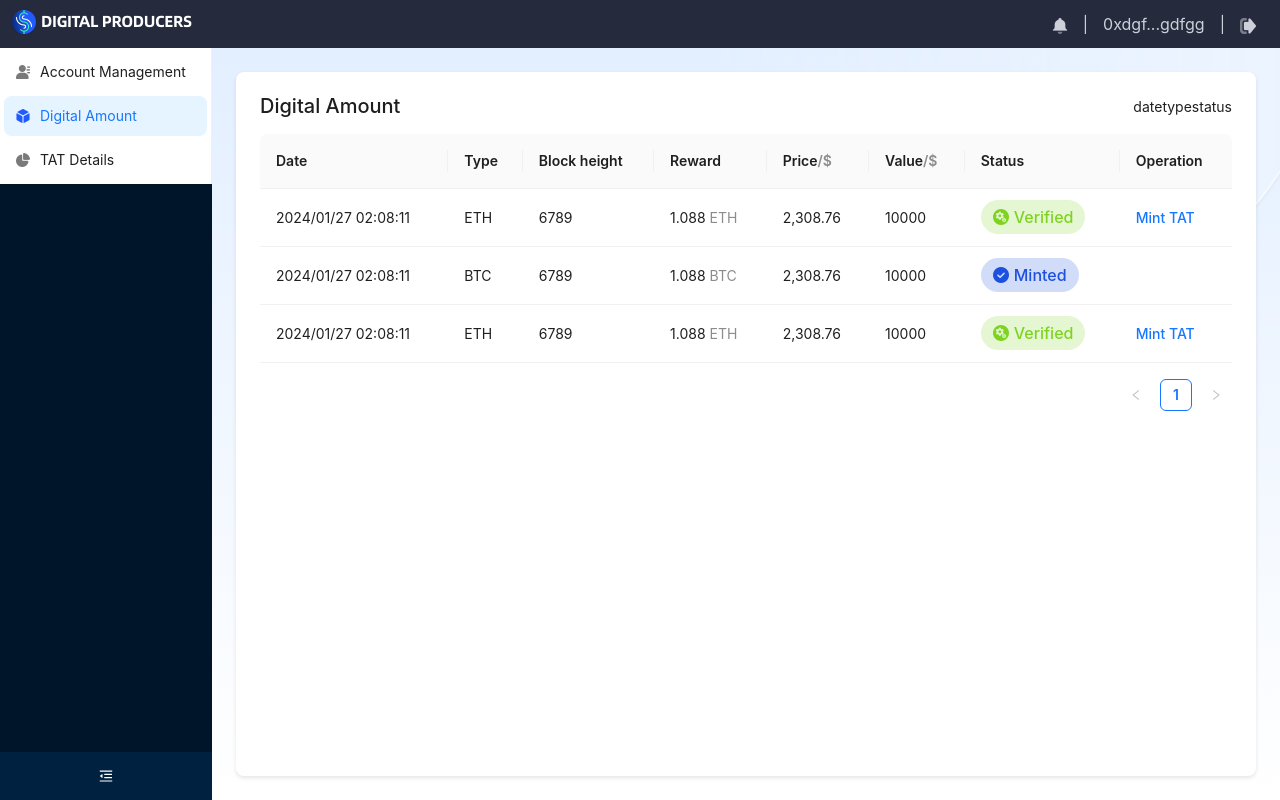
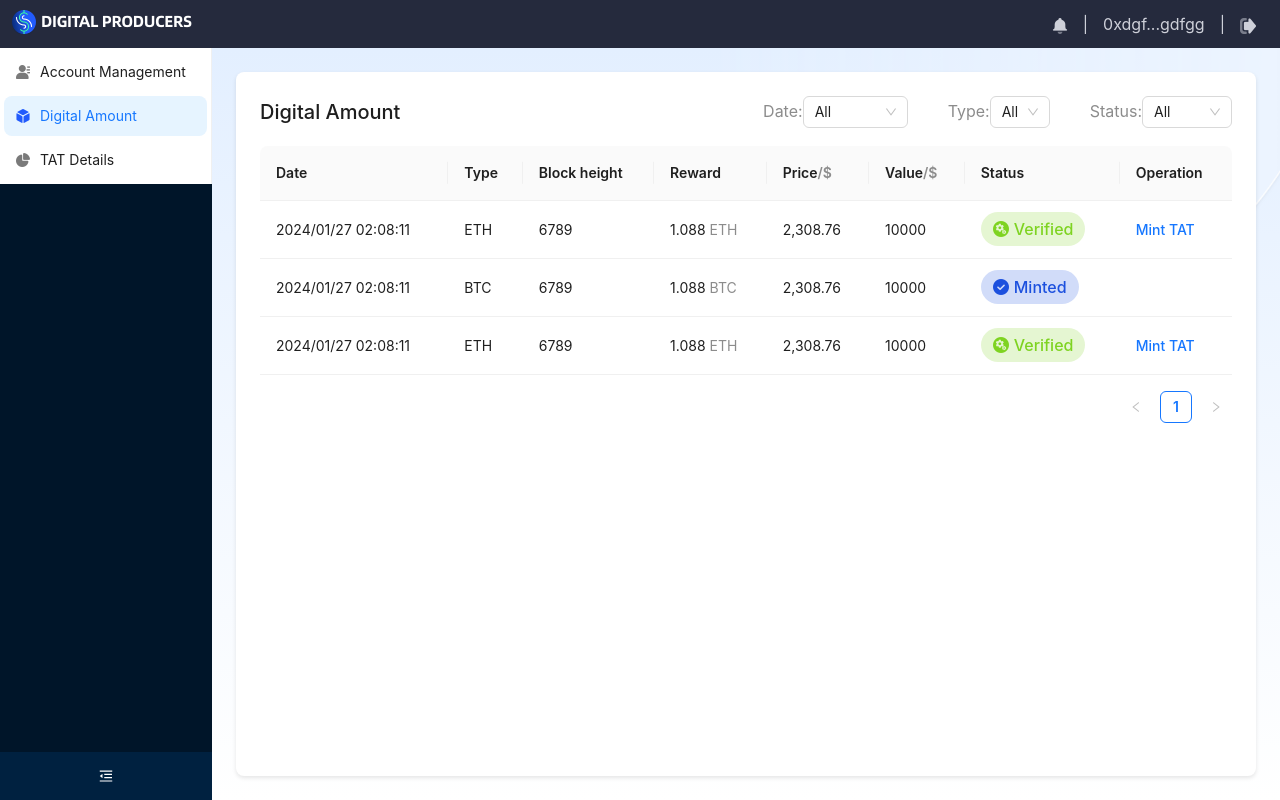
Before and after one commit to treasurenetprotocol/treasurenet-digitalAssets-platform-fe, a Vue app: page /manage/digital-amount in a window 1280 px wide. Built offline with nearby package versions, Linux system fonts and the light colour scheme.

Commit message:
Drop down filter component

```diff
--- a/src/assets/common.less
+++ b/src/assets/common.less
@@ -66,6 +66,14 @@
   color    : #C73F38;
 }
 
+:where(.css-dev-only-do-not-override-19yxfbp).ant-select:not(.ant-select-customize-input) .ant-select-selector {
+  border: none;
+}
+
+:where(.css-dev-only-do-not-override-19yxfbp).ant-select-single .ant-select-selector {
+  font-size: 16px;
+}
+
 .card {
   padding      : 24px;
   background   : #fff;
@@ -87,4 +95,16 @@
     color      : #1E1E1E;
     line-height: 1;
   }
+
+  .choose {
+    display: flex;
+    color: #8c8c8c;
+    font-size: 16px;
+
+    .item {
+      &:not(:last-child) {
+        margin-right: 40px;
+      }
+    }
+  }
 }
--- a/src/views/DigitalAmountView.vue
+++ b/src/views/DigitalAmountView.vue
@@ -3,9 +3,29 @@
     <div class="header-title">
       <h2>Digital Amount</h2>
       <div class="choose">
-        <span>date</span>
-        <span>type</span>
-        <span>status</span>
+        <div class="item">
+          <span>Date:</span>
+          <Select style="width: 105px" v-model:value="date">
+            <Select.Option value="0">All</Select.Option>
+            <Select.Option value="1">2023/3/30</Select.Option>
+          </Select>
+        </div>
+        <div class="item">
+          <span>Type:</span>
+          <Select style="width: 60px" v-model:value="type">
+            <Select.Option value="0">All</Select.Option>
+            <Select.Option value="1">BTC</Select.Option>
+            <Select.Option value="2">ETH</Select.Option>
+          </Select>
+        </div>
+        <div class="item">
+          <span>Status:</span>
+          <Select style="width: 90px" v-model:value="status">
+            <Select.Option value="0">All</Select.Option>
+            <Select.Option value="1">Minted</Select.Option>
+            <Select.Option value="2">Verified</Select.Option>
+          </Select>
+        </div>
       </div>
     </div>
 
@@ -59,7 +79,7 @@
 import { ref } from 'vue'
 import Tag from '@/components/TagComp.vue'
 import { realDate, numFormat } from '@/libs/utils'
-import { Table, Modal, message } from 'ant-design-vue'
+import { Table, Modal, Select, message } from 'ant-design-vue'
 
 const typeMaps: { [k: string]: string } = {
   1: 'ETH',
@@ -162,6 +182,11 @@ const mintSuccess = () => {
 const mintFailed = () => {
   message.error('Failed minting TAT !');
 }
+
+// filter
+const date = ref('0')
+const type = ref('0')
+const status = ref('0')
 </script>
 
 <style lang="less" scoped>
--- a/src/views/TATDetailView.vue
+++ b/src/views/TATDetailView.vue
@@ -27,9 +27,13 @@
     <div class="header-title">
       <h2>TAT Details</h2>
       <div class="choose">
-        <span>date</span>
-        <span>type</span>
-        <span>status</span>
+        <div class="item">
+          <span>Date:</span>
+          <Select style="width: 105px" v-model:value="date">
+            <Select.Option value="0">All</Select.Option>
+            <Select.Option value="1">2023/3/30</Select.Option>
+          </Select>
+        </div>
       </div>
     </div>
 
@@ -54,7 +58,7 @@
 <script lang="ts" setup>
 import { ref } from 'vue'
 import { realDate, numFormat } from '@/libs/utils'
-import { Table } from 'ant-design-vue'
+import { Table, Select } from 'ant-design-vue'
 
 const eventMaps: { [k: string]: string } = {
   1: 'ETH',
@@ -99,6 +103,9 @@ const data = [
     amount: 6789
   },
 ]
+
+// filter
+const date = ref('0')
 </script>
 
 <style lang="less" scoped>
```
